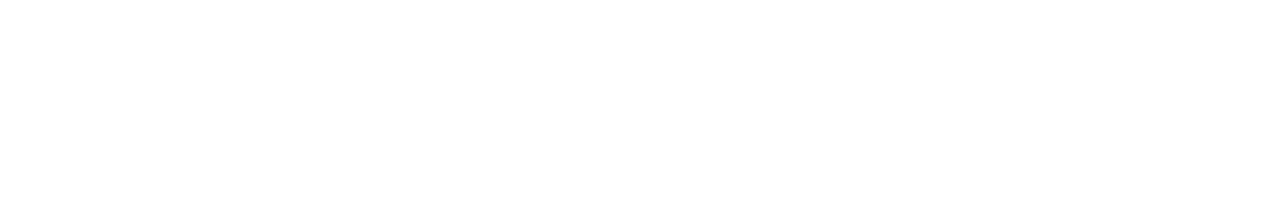
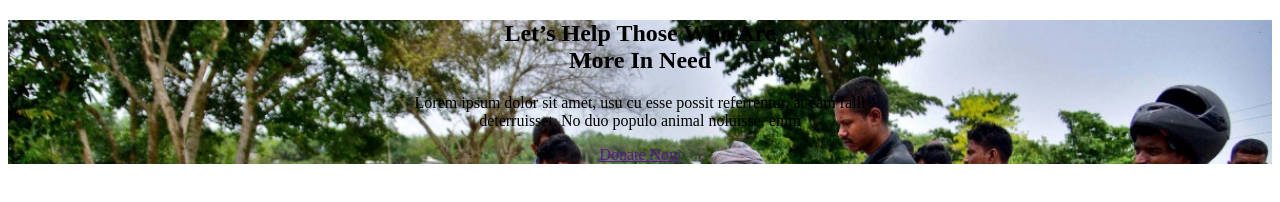
Before and after one commit to Greymist-WOLF/assignment-1, a plain HTML site: page index.html in a window 1280 px wide. Drawn offline with Linux system fonts and the light colour scheme.

Commit message:
background added

```diff
--- a/index.html
+++ b/index.html
@@ -8,7 +8,17 @@
     <link rel="stylesheet" href="style.css">
 </head>
 <body>
-    <section>
+    <section id="s1">
+        <div id="img1">
+            <h1>Let’s Help Those Who Are <br>
+               More In Need
+            </h1>
+            <p >
+                Lorem ipsum dolor sit amet, usu cu esse possit referrentur, at eam falli<br>
+                deterruisset. No duo populo animal noluisse, enim
+            </p>
+            <a class="button" target="_blank" href="">Donate Now</a>
+        </div>
 
     </section>
 </body>
--- a/style.css
+++ b/style.css
@@ -0,0 +1,18 @@
+body{
+
+}
+section{
+margin: 0%;
+}
+#img1{
+    background-image: url(images/donation5.jpg);
+    background-repeat: no-repeat;
+    text-align: center;
+    background-size: 100%;
+    background-position:;
+
+
+}
+#s1{
+    padding:px;
+}
```
Also changed, not shown: images/donation5.jpg (added).
